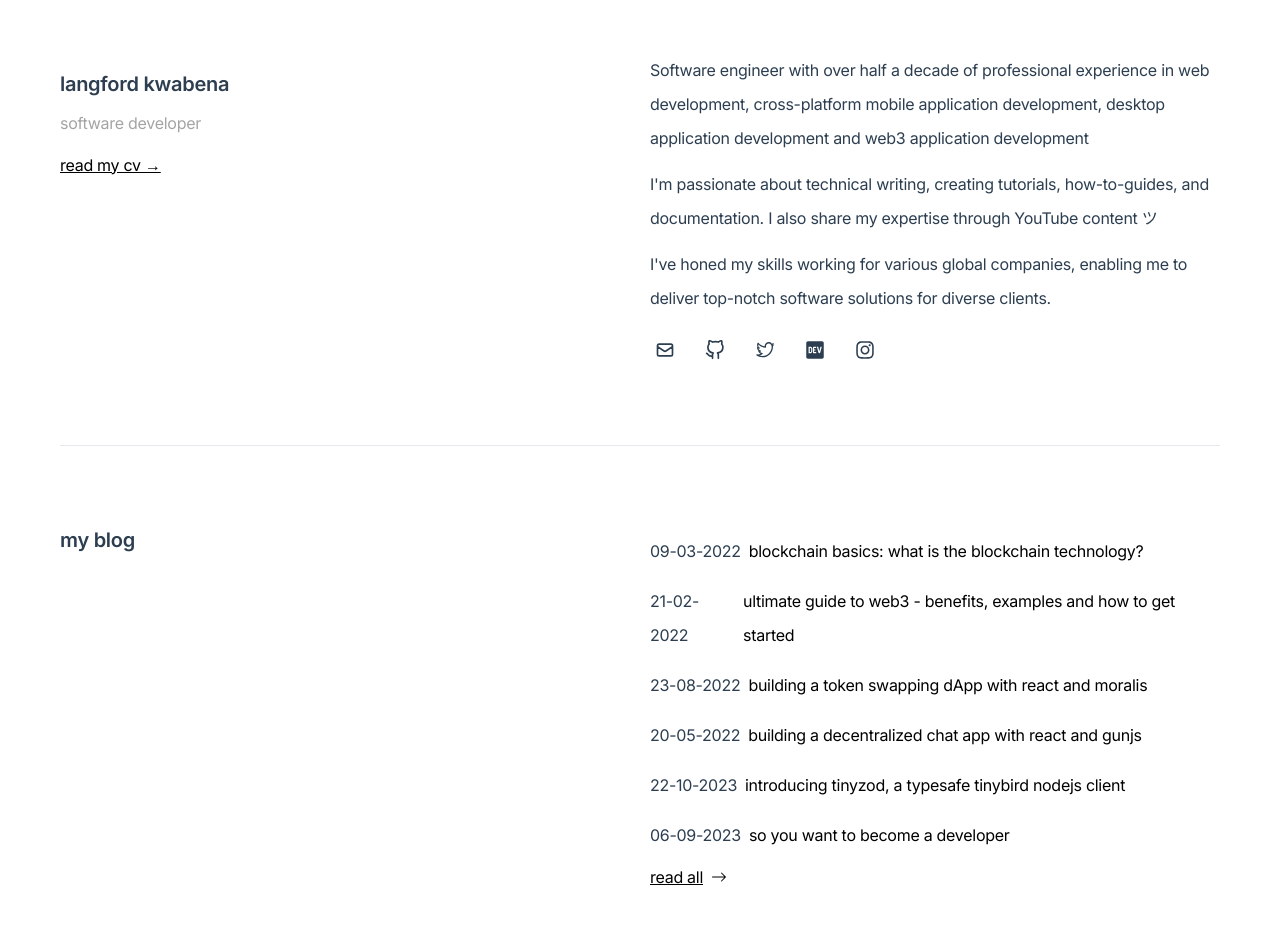
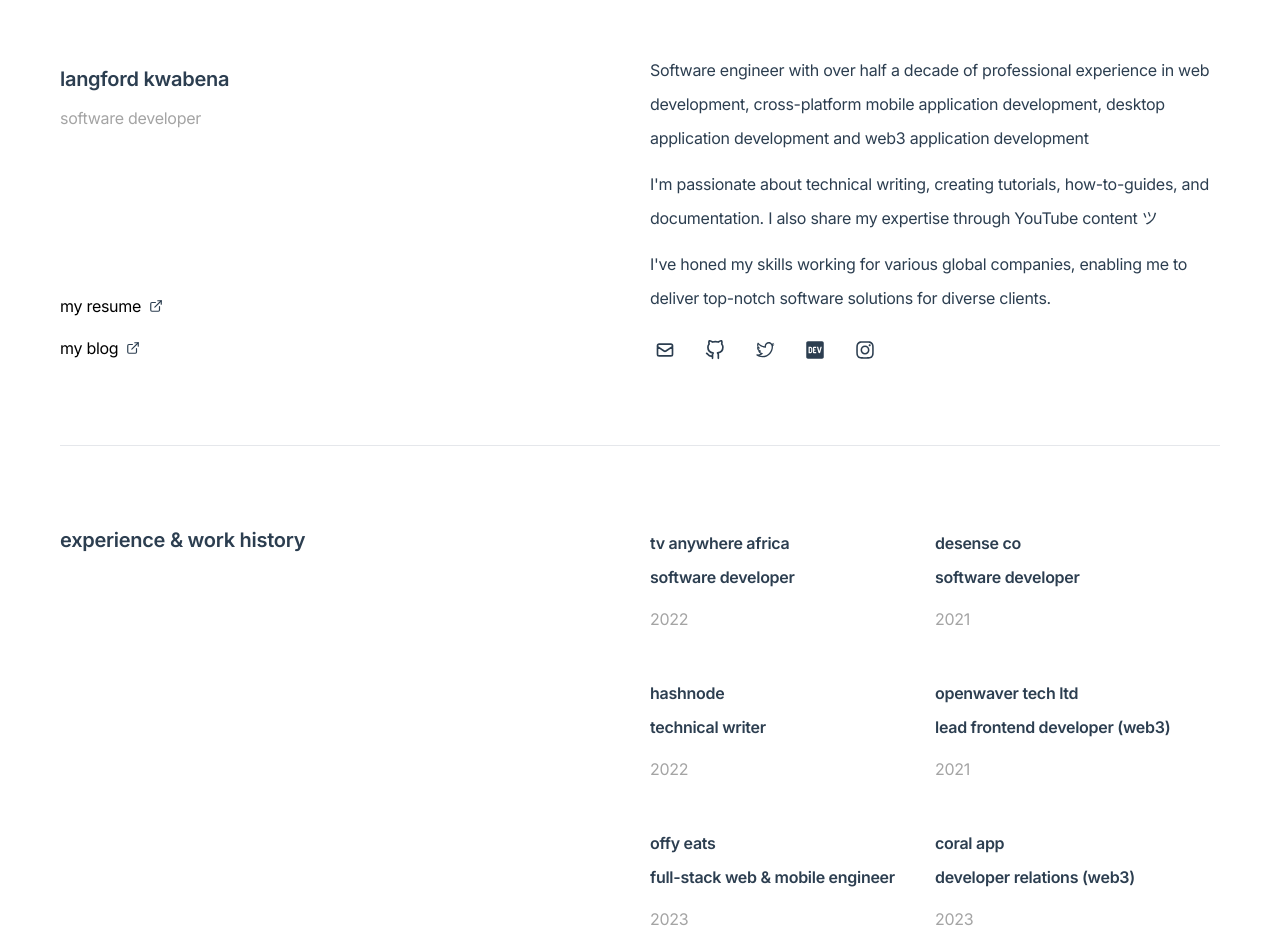
Before and after one commit to langf00rd/my-portfolio-site, a Next.js app: page / in a window 1280 px wide. Shown: the top 952 px of the page. Built offline with nearby package versions, Linux system fonts and the light colour scheme.

Commit message:
update: link to new blog

```diff
--- a/constants/content.tsx
+++ b/constants/content.tsx
@@ -1,5 +1,5 @@
 import Link from "next/link";
-import { FiGithub } from "react-icons/fi";
+import { FiExternalLink, FiGithub } from "react-icons/fi";
 import { FaDev, FaInstagram } from "react-icons/fa";
 import { RxTwitterLogo } from "react-icons/rx";
 import { HiOutlineMail } from "react-icons/hi";
@@ -293,12 +293,29 @@ export const SKILLS = [
 export const MAIN_CONTENT: { left: JSX.Element; right: JSX.Element }[] = [
   {
     left: (
-      <div className="grid gap-2">
-        <h2 className="text-xl">langford kwabena</h2>
-        <p className="text-textGrey">software developer</p>
-        <Link href="/resume">
-          <p className="text-black underline">read my cv &rarr;</p>
-        </Link>
+      <div className="flex flex-col justify-between md:h-[300px]">
+        <div className="space-y-2">
+          <h2 className="text-xl">langford kwabena</h2>
+          <p className="text-textGrey">software developer</p>
+        </div>
+        <div className="flex md:flex-col flex-wrap gap-2">
+          <Link
+            className="flex items-center gap-2"
+            target="_blank"
+            href="/resume"
+          >
+            <p className="text-black">my resume</p>
+            <FiExternalLink size={14} />
+          </Link>
+          <Link
+            className="flex items-center gap-2"
+            target="_blank"
+            href="https://blog.langford.lol"
+          >
+            <p className="text-black">my blog</p>
+            <FiExternalLink size={14} />
+          </Link>
+        </div>
       </div>
     ),
     right: (
@@ -333,25 +350,25 @@ export const MAIN_CONTENT: { left: JSX.Element; right: JSX.Element }[] = [
       </div>
     ),
   },
-  {
-    left: <h2 className="mb-4 text-xl md:mb-0">my blog</h2>,
-    right: (
-      <>
-        <ul>
-          {BLOG_POSTS.reverse().map((post, index: number) => (
-            <BlogPost data={post} _index={index / 10} key={index} />
-          ))}
-        </ul>
-        <Link
-          href="/blog"
-          className="mb-4 flex w-max items-center gap-2 text-black underline"
-        >
-          <p>read all</p>
-          <BsArrowRight />
-        </Link>
-      </>
-    ),
-  },
+  // {
+  //   left: <h2 className="mb-4 text-xl md:mb-0">my blog</h2>,
+  //   right: (
+  //     <>
+  //       <ul>
+  //         {BLOG_POSTS.reverse().map((post, index: number) => (
+  //           <BlogPost data={post} _index={index / 10} key={index} />
+  //         ))}
+  //       </ul>
+  //       <Link
+  //         href="/blog"
+  //         className="mb-4 flex w-max items-center gap-2 text-black underline"
+  //       >
+  //         <p>read all</p>
+  //         <BsArrowRight />
+  //       </Link>
+  //     </>
+  //   ),
+  // },
   {
     left: (
       <h2 className="mb-4 text-xl md:mb-0">experience &amp; work history</h2>
--- a/pages/index.tsx
+++ b/pages/index.tsx
@@ -7,7 +7,7 @@ export default function Home() {
         {MAIN_CONTENT.map((content, index) => (
           <div
             key={index}
-            className={`md:flex grid gap-5 pb-20 justify-between ${
+            className={`grid md:grid-cols-2 gap-5 pb-20 justify-between ${
               index !== MAIN_CONTENT.length - 1 && "border-b"
             }`}
           >
```
